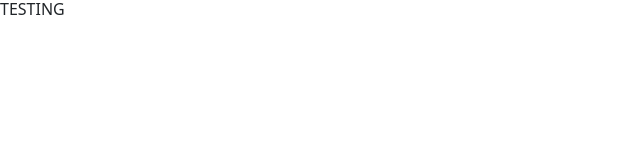
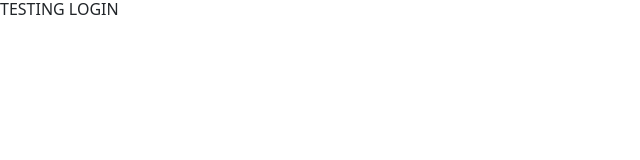
Before and after one commit to GP-QuickBid/quickbid-client, a React (Vite) app in the folder client/: page /login in a window 1280 px wide. Shown: the top 160 px of the page, without its empty margins (0-640 px from the left). Built offline with nearby package versions, Linux system fonts and the light colour scheme.

Commit message:
initial:setupclient

```diff
--- a/client/src/App.jsx
+++ b/client/src/App.jsx
@@ -1,11 +1,49 @@
-import { useState } from "react";
+import {
+  createBrowserRouter,
+  RouterProvider,
+  redirect,
+} from "react-router-dom";
+
+const router = createBrowserRouter([
+  {
+    path: "/",
+    element: (
+      <>
+        {" "}
+        <h1>TESTING /</h1>
+      </>
+    ),
+  },
+  {
+    path: "/register",
+    element: (
+      <>
+        {" "}
+        <h1>TESTING REGISTER</h1>
+      </>
+    ),
+  },
+  {
+    path: "/login",
+    element: (
+      <>
+        {" "}
+        <h1>TESTING LOGIN</h1>
+      </>
+    ),
+    loader: () => {
+      if (localStorage.access_token) {
+        return redirect("/");
+      }
+      return null;
+    },
+  },
+]);
 
 function App() {
-  const [count, setCount] = useState(0);
-
   return (
     <>
-      <h1>TESTING</h1>
+      <RouterProvider router={router} />
     </>
   );
 }
```
